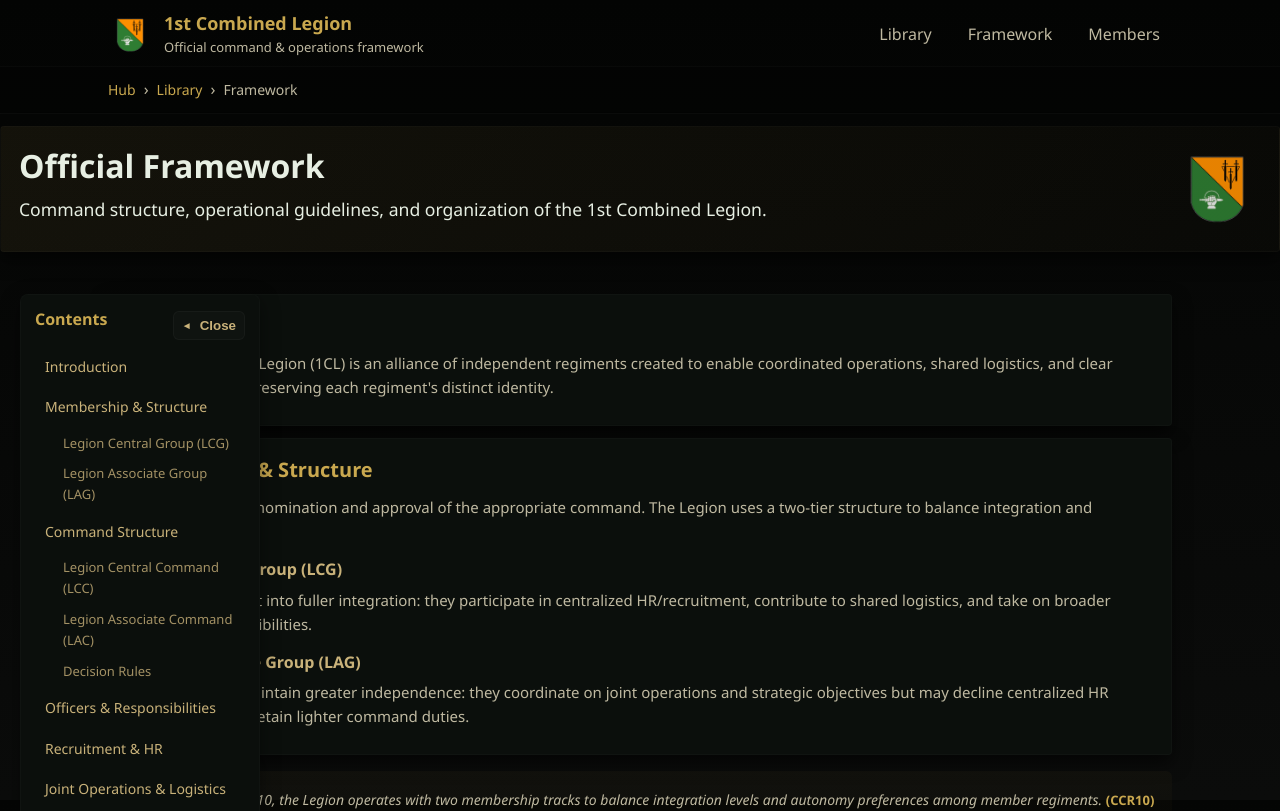
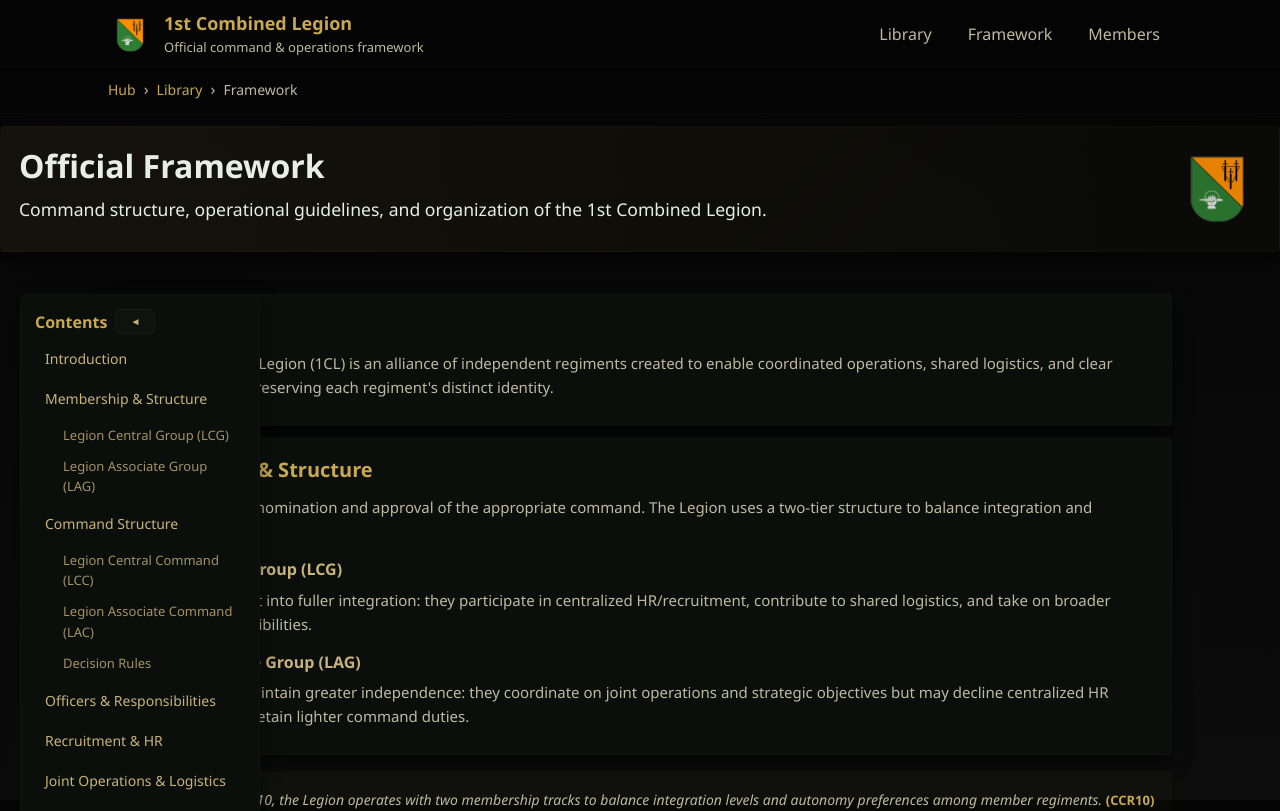
Before and after one commit to LD-eirish/1CLHome, a React (Vite) app: page /framework in a window 1280 px wide. Shown: the top 811 px of the page. Built offline with nearby package versions, Linux system fonts and the light colour scheme.

Commit message:
toc fixes

```diff
--- a/src/presentation/components/TableOfContents.tsx
+++ b/src/presentation/components/TableOfContents.tsx
@@ -155,12 +155,12 @@ export function TableOfContents({ contentId }: Readonly<TableOfContentsProps>) {
           className="toggle-btn toc-toggle"
           aria-expanded={!collapsed}
           aria-controls="framework-toc"
+          aria-label={collapsed ? 'Open table of contents' : 'Close table of contents'}
           onClick={() => setCollapsed((s) => !s)}
         >
           <span className="toggle-icon" aria-hidden>
             {collapsed ? '\u25BA' : '\u25C4'}
           </span>
-          <span className="toggle-label">{collapsed ? 'Open' : 'Close'}</span>
         </button>
       </div>
       <nav id="framework-toc" aria-label="Framework sections">
--- a/src/presentation/styles/components.css
+++ b/src/presentation/styles/components.css
@@ -224,7 +224,8 @@
 .toc .toc-header{
   display:flex;
   align-items:center;
-  justify-content:space-between;
+  justify-content:flex-start;
+  gap:8px;
   margin-bottom:0.5rem;
 }
 
@@ -234,10 +235,20 @@
 /* Make the toggle participate in the header's flex layout so it aligns with the title */
 .toc .toc-toggle{
   position: static;
-  margin-left: 8px;
+  margin-left: 0;
   z-index: 60;
   padding:6px 8px;
   align-self: center;
+  min-width:40px;
+  display:inline-flex;
+  justify-content:center;
+  align-items:center;
+}
+
+/* Make the title and toggle align visually */
+.toc .toc-title{
+  margin:0;
+  line-height:1;
 }
 
 .toc.collapsed{
```
